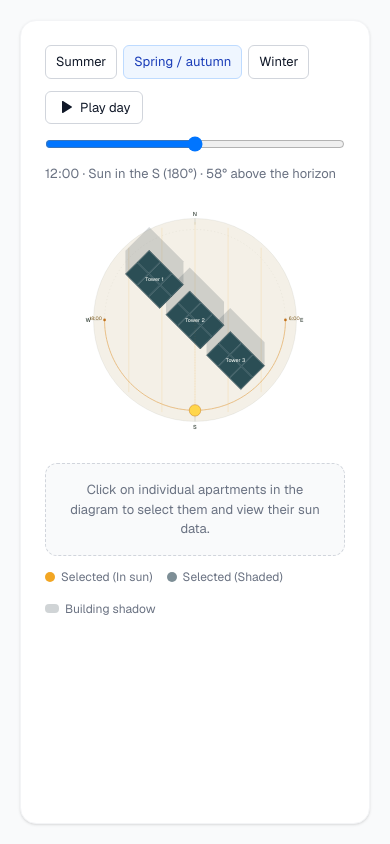
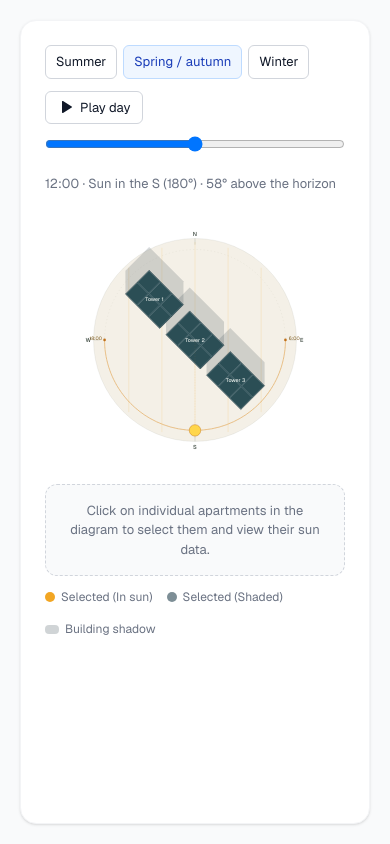
Before and after one commit to idoagv/sunline-app, a Next.js app: page / in a window 390 px wide. Built offline with nearby package versions, Linux system fonts and the light colour scheme.

Commit message:
Fix mobile layout jumping

```diff
--- a/src/app/page.js
+++ b/src/app/page.js
@@ -140,14 +140,14 @@ export default function SunLine() {
             step="0.001"
             value={f}
             onChange={(e) => setF(parseFloat(e.target.value))}
-            className="flex-1 min-w-[200px] cursor-pointer"
+            className="flex-1 min-w-[200px] cursor-pointer touch-none"
             aria-label="time of day"
           />
         </div>
 
         {/* Readout */}
-        <div className="text-[13px] text-gray-500 mb-2 min-h-[18px]">
-          {clock(t)} &middot; Sun in the {compass(s.az)} ({Math.round(s.az)}&deg;) &middot; {Math.round(s.elev)}&deg; above the horizon
+        <div className="text-[13px] text-gray-500 mb-2 min-h-[40px] sm:min-h-[20px] flex items-center">
+          <div>{clock(t)} &middot; Sun in the {compass(s.az)} ({Math.round(s.az)}&deg;) &middot; {Math.round(s.elev)}&deg; above the horizon</div>
         </div>
 
         {/* SVG */}
```
